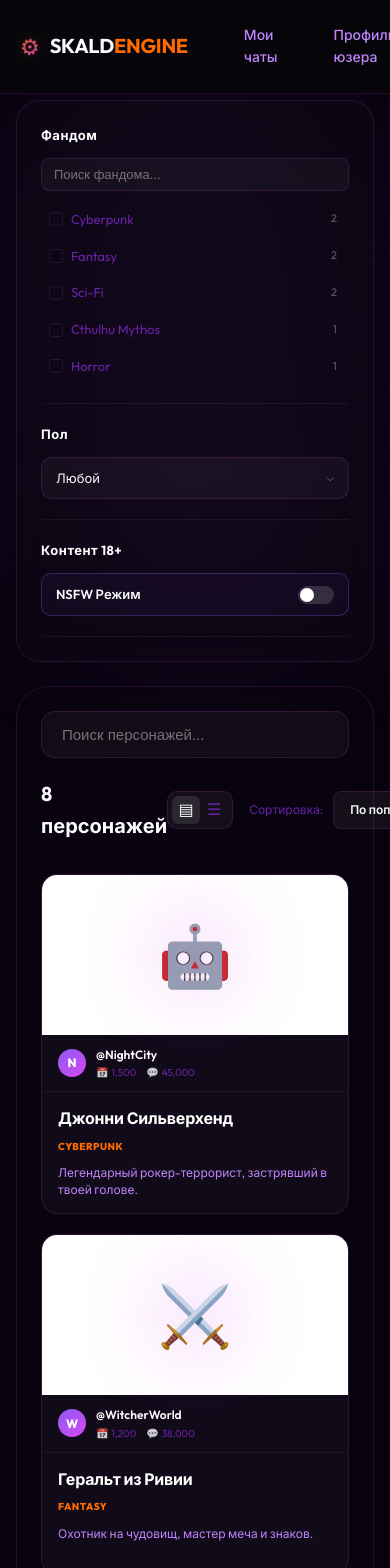
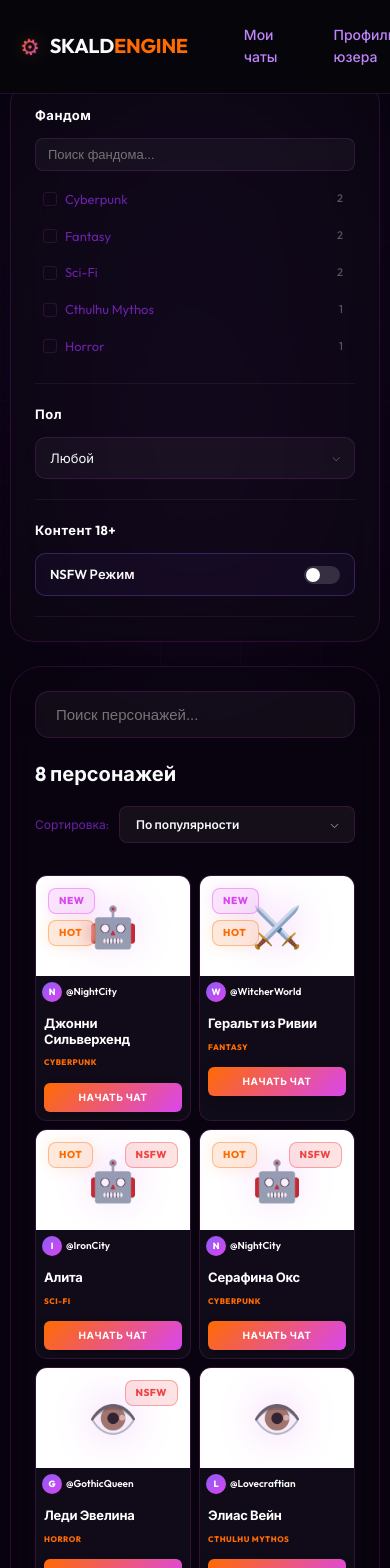
Before and after one commit to ledetav/skaldengine__frontend, a React (Vite) app: page /dashboard in a window 390 px wide. Shown: the top 1568 px of the page. Built offline with nearby package versions, Linux system fonts and the light colour scheme; a web font is replaced by a local one.

Commit message:
feat: add tags for NEW and HOT

```diff
--- a/src/components/Dashboard/CharacterCard.tsx
+++ b/src/components/Dashboard/CharacterCard.tsx
@@ -17,6 +17,9 @@ export const CharacterCard: React.FC<CharacterCardProps> = ({ character, viewMod
     return '👤'
   }
 
+  const isNew = character.created_at ? (new Date().getTime() - new Date(character.created_at).getTime()) < 30 * 24 * 60 * 60 * 1000 : false
+  const isHot = (character.total_chats || 0) > 10000 || (character.monthly_chats || 0) > 500
+
   const cardClass = `${styles.characterCard} ${viewMode === 'list' ? styles.isListView : ''}`
 
   return (
@@ -26,19 +29,18 @@ export const CharacterCard: React.FC<CharacterCardProps> = ({ character, viewMod
         <div className={styles.cardIconGlow} />
         <span className={styles.cardIcon}>{getIcon()}</span>
 
+        {/* Top Badges */}
+        <div className={styles.topBadgesRow}>
+          {isNew && <div className={styles.newBadge}>NEW</div>}
+          {isHot && <div className={styles.hotBadge}>HOT</div>}
+        </div>
+
         {/* NSFW Badge */}
         {character.is_nsfw && (
           <div className={styles.nsfwBadge}>
             NSFW
           </div>
         )}
-
-        {/* Hover Action */}
-        <div className={styles.cardHoverOverlay}>
-          <button className={styles.startChatBtn}>
-            Начать чат
-          </button>
-        </div>
       </div>
 
       {/* 2. Creator Bar (MIDDLE) */}
@@ -66,6 +68,18 @@ export const CharacterCard: React.FC<CharacterCardProps> = ({ character, viewMod
           {character.fandom && <span className={styles.cardFandom}>{character.fandom}</span>}
         </div>
         <p className={styles.cardDesc}>{character.description}</p>
+
+        {/* Mobile-only visible button */}
+        <button className={styles.mobileStartChatBtn}>
+          Начать чат
+        </button>
+      </div>
+
+      {/* Hover Action (Covers the whole card) */}
+      <div className={styles.cardHoverOverlay}>
+        <button className={styles.startChatBtn}>
+          Начать чат
+        </button>
       </div>
     </div>
   )
--- a/src/styles/screens/Dashboard/DashboardScreen.module.css
+++ b/src/styles/screens/Dashboard/DashboardScreen.module.css
@@ -84,7 +84,7 @@
   backdrop-filter: blur(24px);
   border: 1px solid var(--border-glass);
   border-radius: 24px;
-  padding: 32px 24px;
+  padding: 24px 20px;
   height: fit-content;
   position: sticky;
   top: 120px;
@@ -254,12 +254,12 @@
   flex: 1;
   display: flex;
   flex-direction: column;
-  gap: 40px;
+  gap: 24px;
   background: rgba(15, 12, 21, 0.2);
   backdrop-filter: blur(12px);
   border: 1px solid var(--border-glass);
   border-radius: 32px;
-  padding: 40px;
+  padding: 28px;
 }
 
 .contentHeader {
@@ -420,6 +420,40 @@
   opacity: 0.2;
 }
 
+.topBadgesRow {
+  position: absolute;
+  top: 12px;
+  left: 12px;
+  display: flex;
+  flex-direction: column;
+  gap: 6px;
+  z-index: 4;
+}
+
+.newBadge, .hotBadge {
+  padding: 4px 10px;
+  backdrop-filter: blur(8px);
+  border-radius: 8px;
+  font-size: 10px;
+  font-weight: 800;
+  letter-spacing: 0.5px;
+  text-transform: uppercase;
+}
+
+.newBadge {
+  background: rgba(217, 70, 239, 0.15);
+  border: 1px solid rgba(217, 70, 239, 0.4);
+  color: var(--accent-fuchsia);
+  box-shadow: 0 0 15px rgba(217, 70, 239, 0.15);
+}
+
+.hotBadge {
+  background: rgba(249, 115, 22, 0.15);
+  border: 1px solid rgba(249, 115, 22, 0.4);
+  color: var(--accent-orange);
+  box-shadow: 0 0 15px rgba(249, 115, 22, 0.15);
+}
+
 .nsfwBadge {
   position: absolute;
   top: 12px;
@@ -559,6 +593,16 @@
   -webkit-line-clamp: 2;
   line-clamp: 2;
   -webkit-box-orient: vertical;
+}
+
+.mobileStartChatBtn {
+  display: none;
+  font-family: var(--font-ui);
+  text-transform: uppercase;
+  letter-spacing: 0.5px;
+  border: none;
+  cursor: pointer;
+  box-shadow: 0 4px 10px rgba(0, 0, 0, 0.3);
 }
 
 /* List View Specific Card Overrides */
@@ -768,5 +812,63 @@
 }
 
 @media (max-width: 640px) {
-  .characterGrid { grid-template-columns: repeat(1, 1fr); }
+  .mainLayout { padding: 80px 10px 40px; }
+
+  /* Header Fix */
+  .resultsRow {
+    flex-direction: column;
+    align-items: flex-start;
+    gap: 16px;
+  }
+  .headerActions {
+    width: 100%;
+    justify-content: flex-start;
+  }
+  .viewToggles { display: none; }
+  .sortWrapper { width: 100%; }
+  .headerVariant { width: 100%; }
+
+  /* Grid 2-columns (smaller items) */
+  .characterGrid {
+    grid-template-columns: repeat(2, 1fr);
+    gap: 8px;
+  }
+
+  .characterCount { font-size: 16px; font-weight: 800; }
+
+  /* Card Scaling & Mobile Button */
+  .characterCard {
+    border-radius: 12px;
+  }
+  .cardImageArea {
+    height: 100px;
+    font-size: 40px;
+  }
+  .cardIconGlow { width: 40px; height: 40px; filter: blur(20px); }
+
+  .cardCreatorBar { padding: 6px; gap: 4px; border-bottom: none; }
+  .creatorAvatarMini { width: 20px; height: 20px; font-size: 9px; }
+  .creatorNameMini { font-size: 10px; }
+  .cardStats { display: none; }
+
+  .cardBody { padding: 8px; gap: 4px; min-height: fit-content; }
+  .cardHeader { flex-direction: column; align-items: flex-start; gap: 2px; }
+  .cardName { font-size: 13px; line-height: 1.2; }
+  .cardFandom { font-size: 8px; }
+
+  .cardDesc { display: none; } /* Ubrat opisanie */
+
+  .mobileStartChatBtn {
+    display: block !important;
+    width: 100%;
+    margin-top: 6px;
+    padding: 8px 0;
+    font-size: 10px;
+    border-radius: 6px;
+    background: linear-gradient(135deg, var(--accent-orange), var(--accent-fuchsia));
+    color: #fff;
+    font-weight: 800;
+  }
+
+  .cardHoverOverlay { display: none !important; }
 }
```
